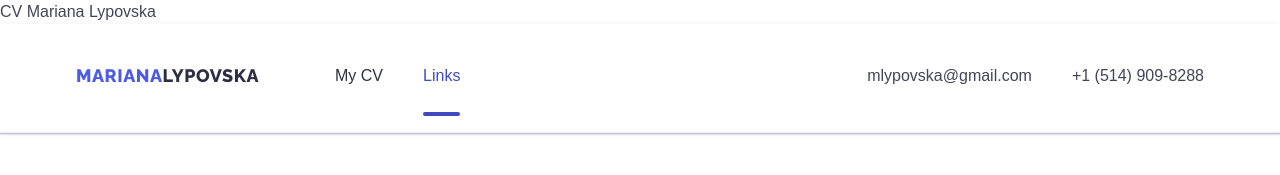
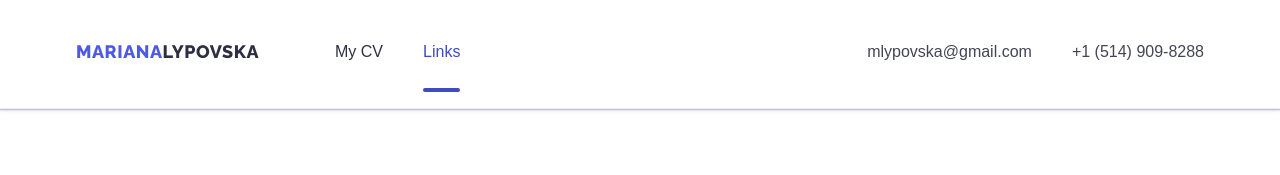
Before and after one commit to SvartKraken/CV_Mariana, a plain HTML site: page Projects.html in a window 1280 px wide. Shown: the top 175 px of the page. Drawn offline with nearby package versions, Linux system fonts and the light colour scheme.

Commit message:
Update Projects.html

```diff
--- a/Projects.html
+++ b/Projects.html
@@ -5,7 +5,7 @@
     <meta http-equiv="X-UA-Compatible" content="IE=edge" />
     <meta name="viewport" content="width=device-width, initial-scale=1.0" />
 
-    <titl>CV Mariana Lypovska</titl>
+    <title>CV Mariana Lypovska</title>
 
     <link rel="link preconnect" href="https://fonts.googleapis.com" />
     <link rel="link preconnect" href="https://fonts.gstatic.com" crossorigin />
```
